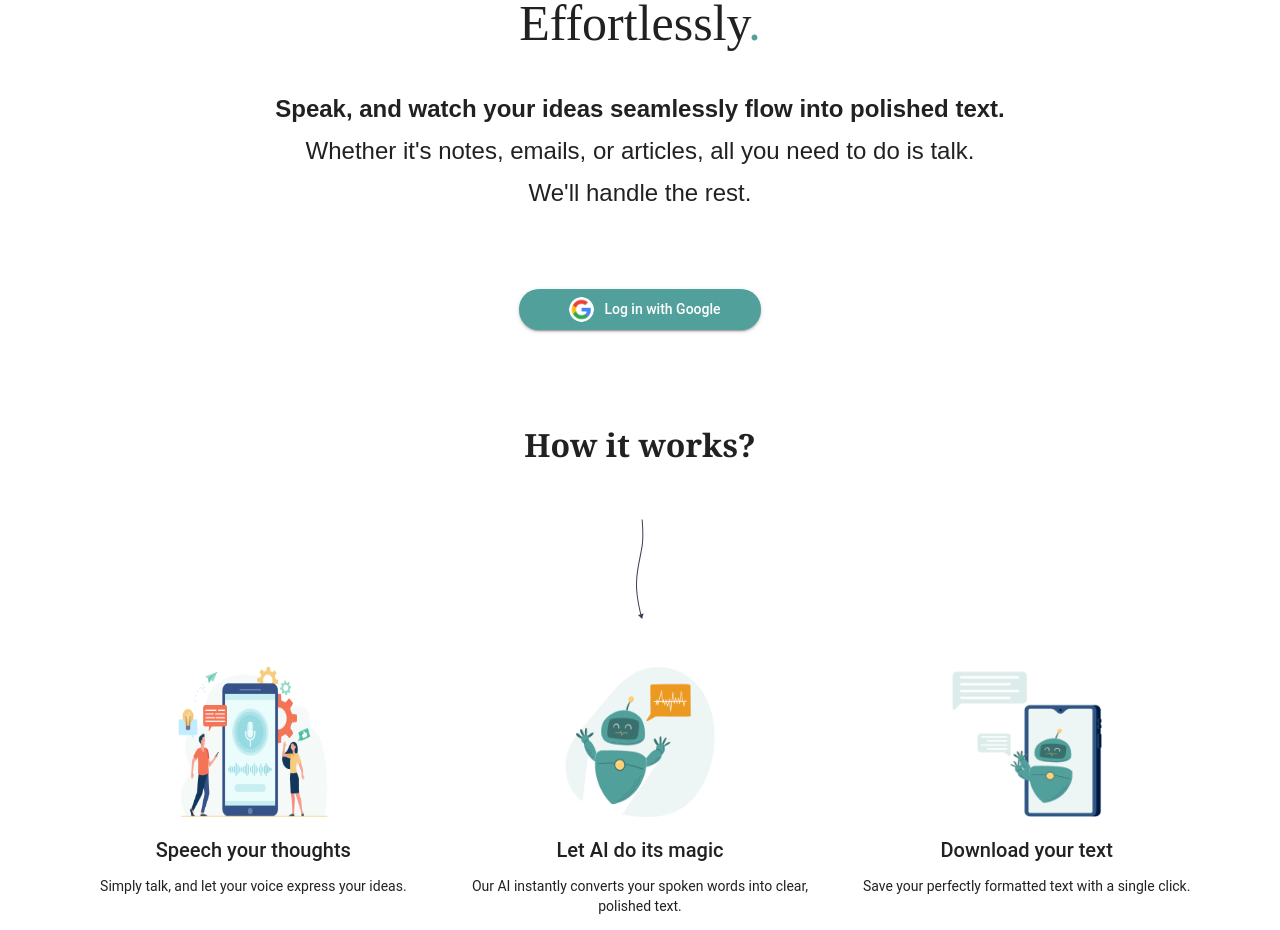
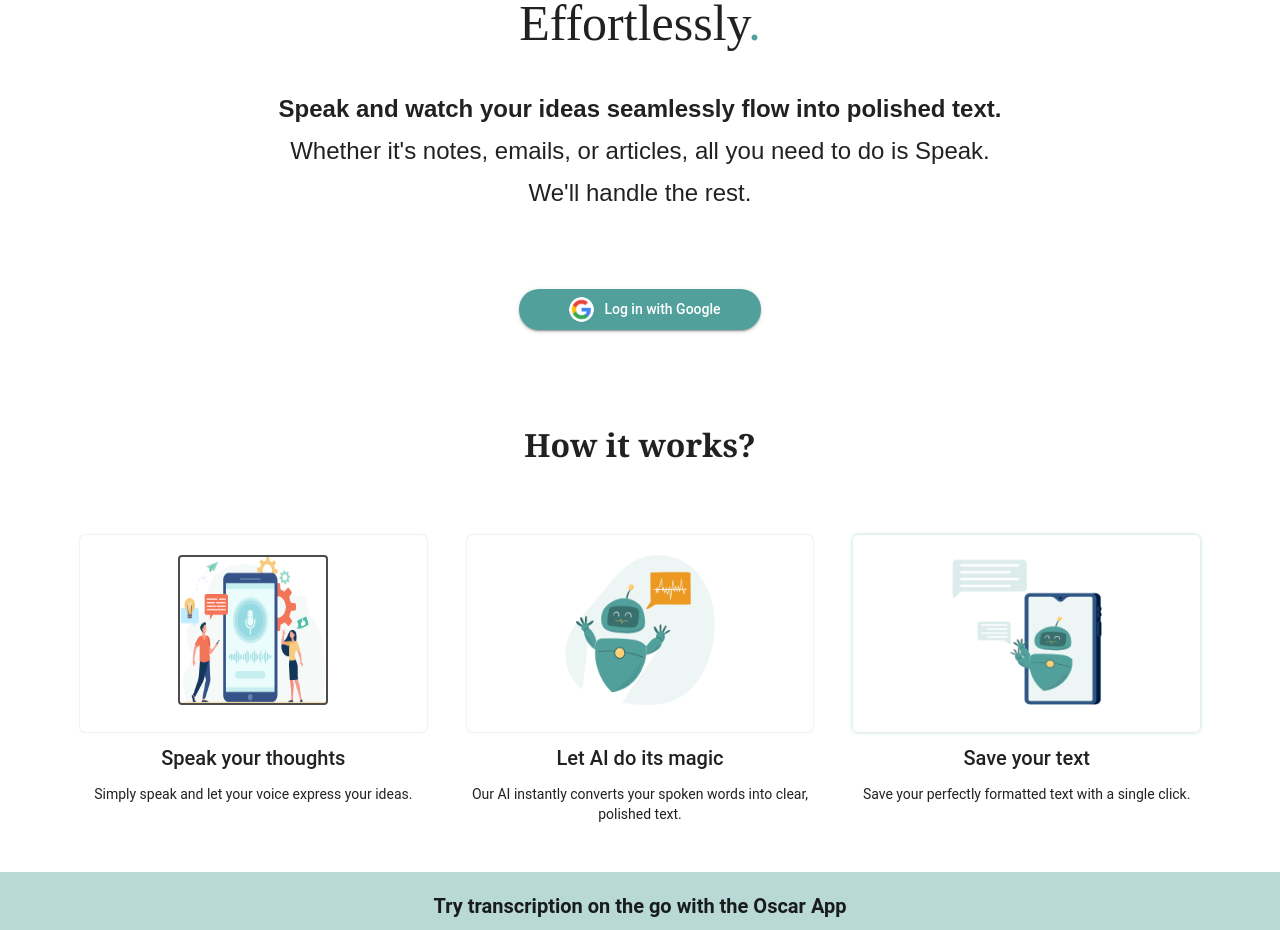
Before and after one commit to navgurukul/oscar-fe, a Next.js app: page / in a window 1280 px wide. Shown: the part 320-1250 px from the top of the page. Built offline with nearby package versions, Linux system fonts and the light colour scheme; no server answers.

Commit message:
design fix

```diff
--- a/components/Home/DownLoadAppstore.jsx
+++ b/components/Home/DownLoadAppstore.jsx
@@ -16,7 +16,7 @@ const DownLoadAppstore = () => {
         }}
       >
         <Typography variant="h6" fontWeight={700} textAlign="center">
-          Try Transcription on the Go via Oscar App
+          Try transcription on the go with the Oscar App
         </Typography>
         <Image
           src="/images/Google Play.png"
--- a/components/Home/HowWork.jsx
+++ b/components/Home/HowWork.jsx
@@ -8,32 +8,38 @@ const HowWork = () => {
       <Typography variant="h4" textAlign="center" pt={10} pb={5}>
         How it works?
       </Typography>
-      <Box display="flex" justifyContent="center" pb={4}>
+      {/* <Box display="flex" justifyContent="center" pb={4}>
         <Image src="/images/Arrow 4.svg" alt="Arrow" width={100} height={100} />
-      </Box>
+      </Box> */}
       <Grid container spacing={1} justifyContent="center">
         <Grid item xs={12} md={4}>
           <Box sx={{ p: 2, textAlign: "center" }}>
+          <Box style={{boxShadow:"0px 0px 2px 0px #B9D9D7", padding:"20px" , borderRadius:"5px"}}>
             <Image
               src="/images/Frame (1).png"
               alt="Get it on Google Play"
               width={150}
               height={150}
+              style={{ border: "2px solid #4d4d4d", borderRadius: "4px" }}
             />
-            <Typography variant="h6">Speech your thoughts</Typography>
+          </Box>
+            <Typography variant="h6">Speak your thoughts</Typography>
             <Typography variant="body2">
-              Simply talk, and let your voice express your ideas.
+              Simply speak and let your voice express your ideas.
             </Typography>
           </Box>
         </Grid>
         <Grid item xs={12} md={4}>
           <Box sx={{ p: 2, textAlign: "center" }}>
+            <Box style={{boxShadow:"0px 0px 2px 0px #B9D9D7", padding:"20px",  borderRadius:"5px"}}>
             <Image
               src="/images/Frame.png"
               alt="Get it on Google Play"
               width={150}
               height={150}
             />
+            </Box>
+
             <Typography variant="h6">Let AI do its magic</Typography>
             <Typography variant="body2">
               Our AI instantly converts your spoken words into clear, polished
@@ -43,13 +49,15 @@ const HowWork = () => {
         </Grid>
         <Grid item xs={12} md={4}>
           <Box sx={{ p: 2, textAlign: "center" }}>
+          <Box style={{boxShadow:"0px 0px 4px 0px #B9D9D7", padding:"20px", borderRadius:"5px"}}>
             <Image
               src="/images/Frame (2).png"
               alt="Get it on Google Play"
               width={150}
               height={150}
             />
-            <Typography variant="h6">Download your text</Typography>
+            </Box>
+            <Typography variant="h6">Save your text</Typography>
             <Typography variant="body2">
               Save your perfectly formatted text with a single click.
             </Typography>
--- a/components/Home/Login.jsx
+++ b/components/Home/Login.jsx
@@ -30,7 +30,7 @@ const LoginSection = () => {
           pt={6}
           gutterBottom
         >
-          Say it
+        Speak it
           <span style={{ color: "#51A09B" }}>.</span> See it
           <span style={{ color: "#51A09B" }}>.</span> Save it or Share it
           <span style={{ color: "#51A09B" }}>.</span>
@@ -53,7 +53,7 @@ const LoginSection = () => {
           fontFamily="'DM Sans', sans-serif"
           fontWeight="bold"
         >
-          Speak, and watch your ideas seamlessly flow into polished text.
+          Speak and watch your ideas seamlessly flow into polished text.
         </Typography>
         <Typography
           variant="h5"
@@ -61,7 +61,7 @@ const LoginSection = () => {
           fontWeight="lighter"
           fontFamily="'DM Sans', sans-serif"
         >
-          Whether it's notes, emails, or articles, all you need to do is talk.
+          Whether it's notes, emails, or articles, all you need to do is Speak.
         </Typography>
         <Typography
           variant="h5"
```
